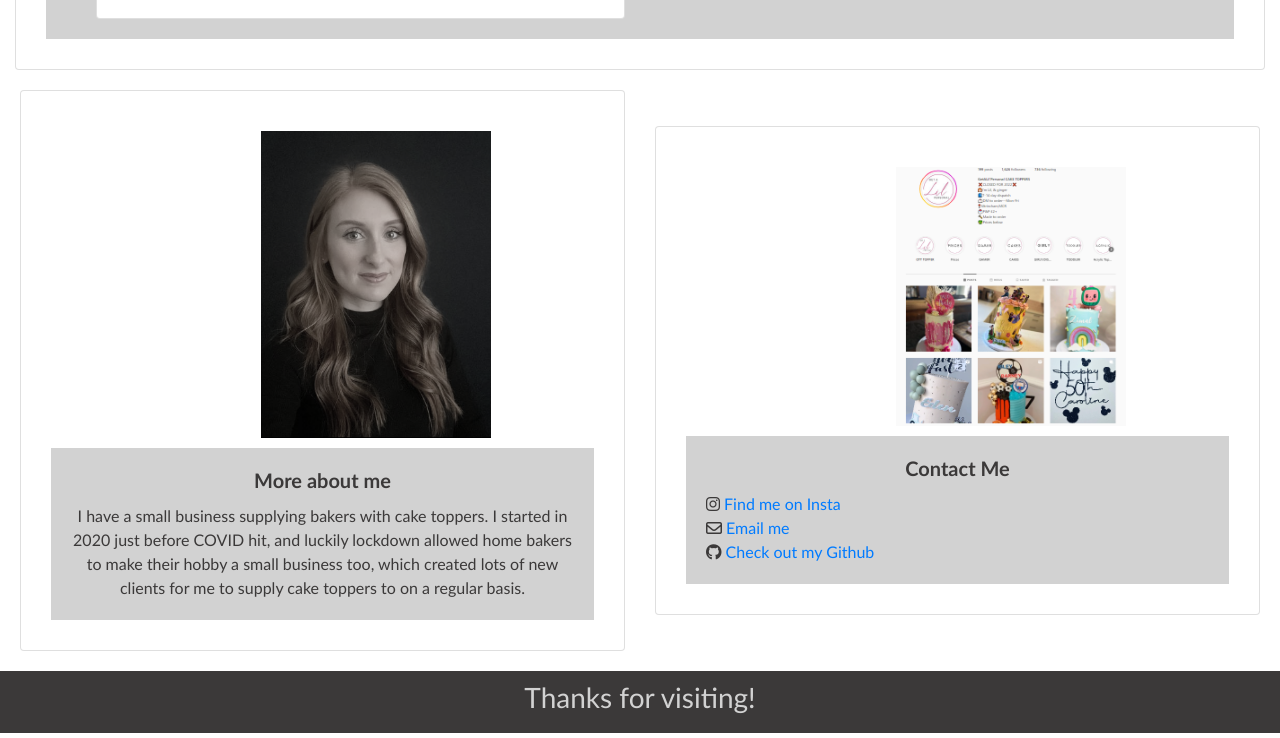
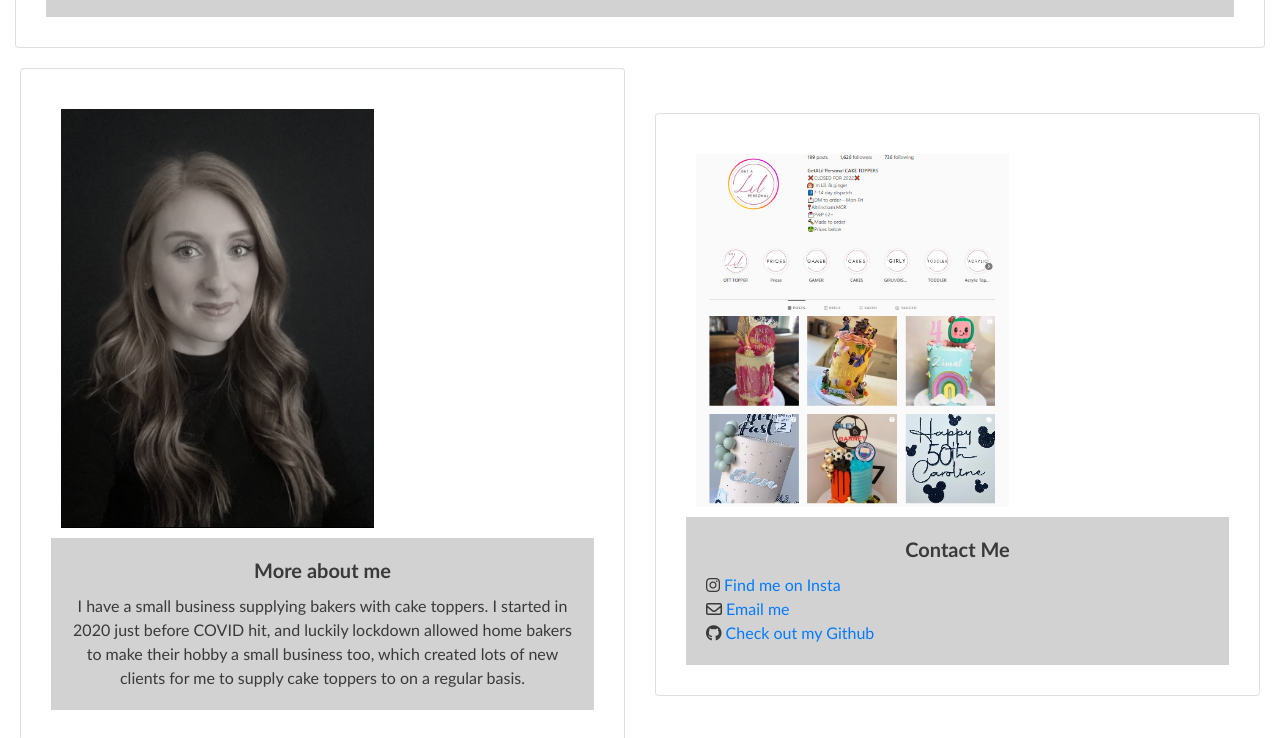
Before and after one commit to LillyIlex/Bootstrap-Portfolio, a plain HTML site: page index.html in a window 1280 px wide. Shown: the part 2272-3010 px from the top of the page. Drawn offline with nearby package versions, Linux system fonts and the light colour scheme.

Commit message:
changed work grid image sizes

```diff
--- a/CSS/style.css
+++ b/CSS/style.css
@@ -128,7 +128,14 @@ h2 {
 }
 
 .card img {
-  max-width: 400px;
+  max-width: 26vw;
+  min-width:250px;
+  height: auto;
+  overflow: hidden;
+}
+
+#top-row {
+  max-width: 35vw;
   height: auto;
   overflow: hidden;
 }
@@ -148,8 +155,8 @@ h2 {
 }
 
 .contact-img {
-  width: 250px;
-  margin-left: 200px;
+  min-width: 100px;
+  max-width: 250px;
   padding: 10px;
 }
 
```
